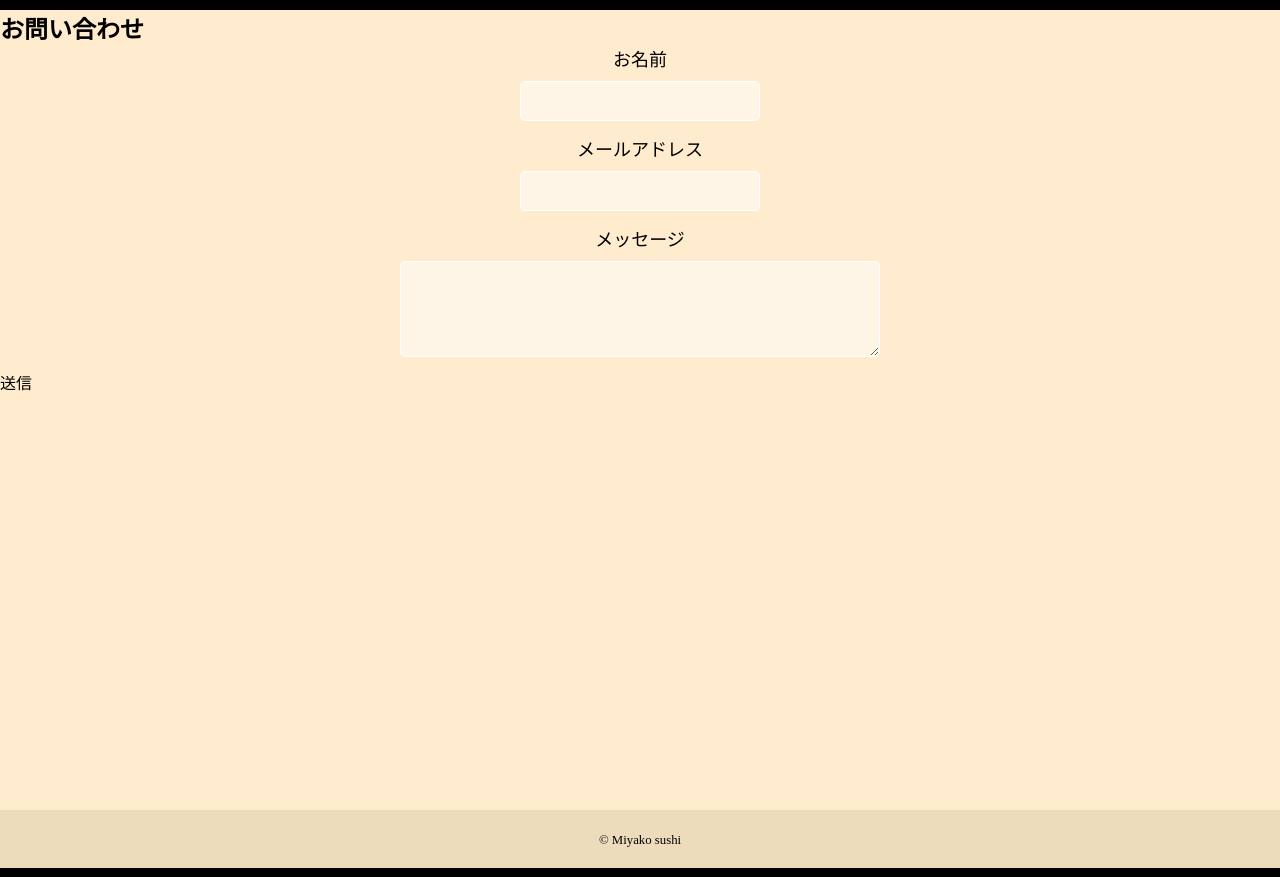
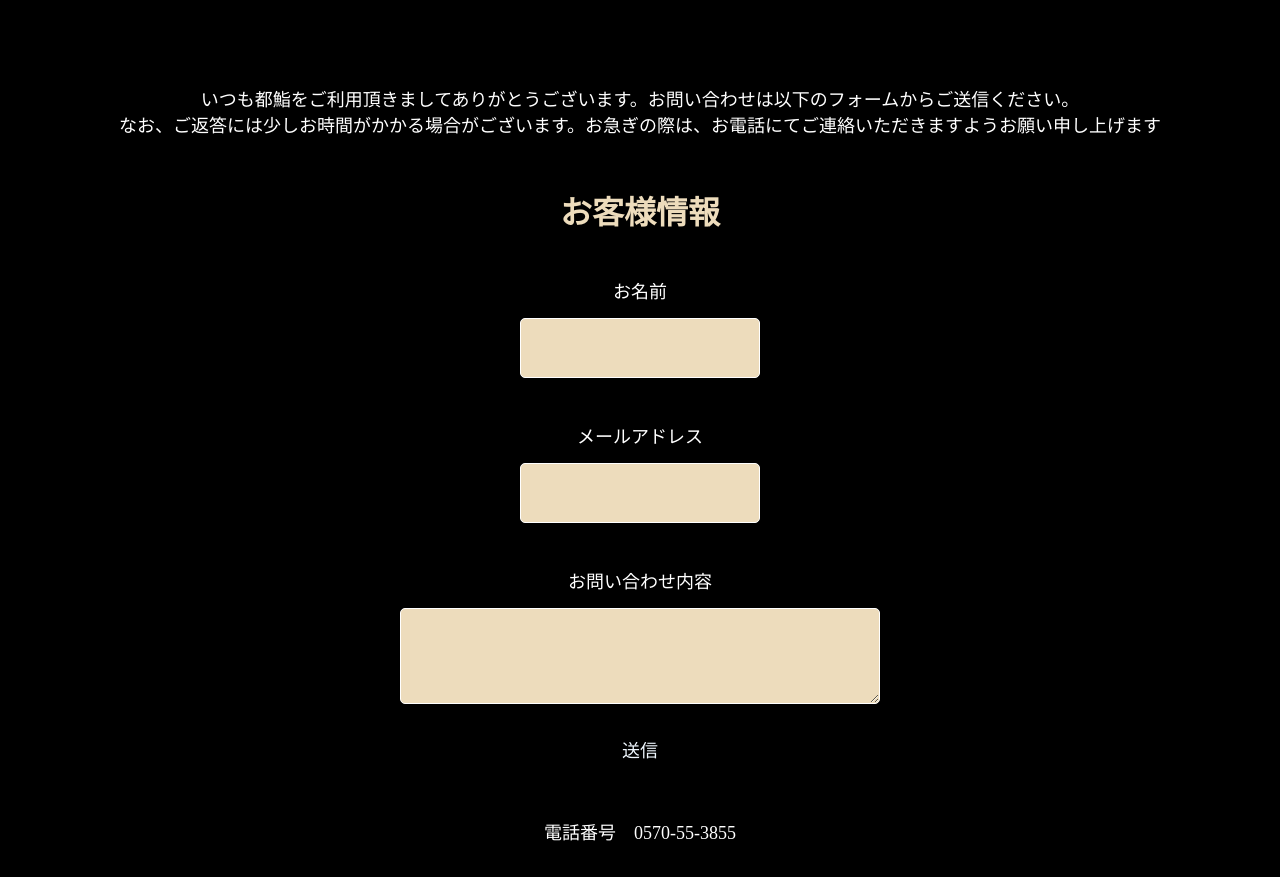
Before and after one commit to MiyakoTamura385/osushi, a plain HTML site: page contact.html in a window 1280 px wide. Shown: the part 440-1317 px from the top of the page. Drawn offline with nearby package versions, Linux system fonts and the light colour scheme; some packages are replaced by stand-ins of ours.

Commit message:
お問い合わせフォームの成

```diff
--- a/contact.html
+++ b/contact.html
@@ -35,7 +35,9 @@
 
 <div id="contact">
   <div class="contactwrapper">
-    <h2 class="page-title">お問い合わせ</h2>
+    <p>いつも都鮨をご利用頂きましてありがとうございます。お問い合わせは以下のフォームからご送信ください。<br>
+      なお、ご返答には少しお時間がかかる場合がございます。お急ぎの際は、お電話にてご連絡いただきますようお願い申し上げます</p>
+    <h2 class="page-title">お客様情報</h2>
     <form action="#">
       <div>
         <label for="name">お名前</label>
@@ -48,19 +50,14 @@
       </div>
 
       <div>
-        <label for="message">メッセージ</label>
+        <label for="message">お問い合わせ内容</label>
         <textarea id="message" name="your-message"></textarea>
       </div>
-
-      <input type="submit" class="button" value="送信">
+      <div class="button"><input type="submit"  value="送信"></div>
     </form>
+     <p>電話番号　0570-55-3855</p>
   </div>
 </div>
-
-
-
-
-
 
       <nav id="nav">
         <div class="logo"><img src="img/top1.jpg"></div>
--- a/css/common.css
+++ b/css/common.css
@@ -309,7 +309,7 @@ header .container {
 #nav li a {
   display: block;
   padding: 0.75rem 0;
-  border-bottom: 1px solid #114d60;
+  border-bottom: 1px solid #b0941e;
   text-decoration: none;
   color: #fff;
 }
@@ -470,16 +470,29 @@ h1#menuwrapper {
 /* contact.html
 ---------------------------------------*/
 #contact {
-  background-color: blanchedalmond;
+  background-color: rgba(61, 60, 60, 0);
   min-height: 100vh;
+  padding-top: 45px;
 }
 
 /*--- フォーム ----*/
+.contactwrapper {
+  text-align: center;
+  font-size: 18px;
+  margin: 30px 0 40px;
+  color: #eddcbc;
+}
+#contact p {
+  margin-bottom: 30px;
+  color: #fff;
+  padding-bottom: 30px;
+}
 form div {
   margin-bottom: 14px;
   text-align: center;
+  color: #fff;
 }
-h2 .page-title {
+ .page-title {
   width: 100%;
   height: 32px;
   line-height: 32px;
@@ -491,23 +504,24 @@ h2 .page-title {
 
 label {
   font-size: 1.125rem;
-  margin-bottom: 10px;
+  margin-bottom: 15px;
   display: block;
   text-align: center;
 }
 input[type="text"],
 input[type="email"],
 textarea {
-  background: rgba(255,255,255,.5);
+  background: #eddcbc;
   border: 1px #fff solid;
   border-radius: 5px;
-  padding: 10px;
+  padding: 20px;
   font-size: 1rem;
 }
 input[type="text"],
 input[type="email"] {
   width: 100%;
   max-width: 240px;
+  margin-bottom: 30px;
 }
 textarea {
   width: 100%;
@@ -517,9 +531,12 @@ textarea {
 input[type="submit"] {
   border: none;
   cursor: pointer;
-  line-height: 1;
+  line-height: 2;
+  color: aliceblue;
+  padding: 10px 20px;
+  margin-bottom: 25px;
+ }
 
-}
 
 /* モバイル版
 ---------------------------------------*/
```
Also changed, not shown: index.html (+2 -2 lines).
